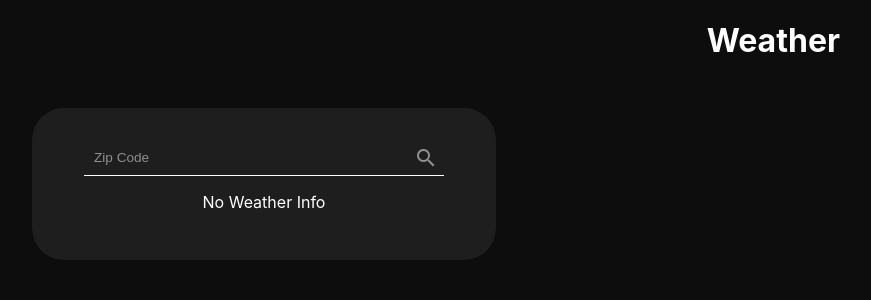
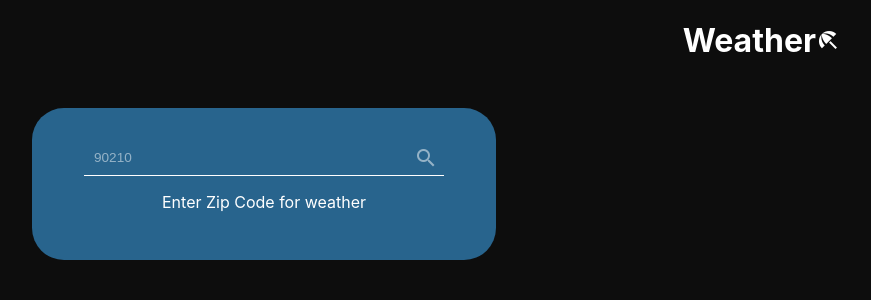
Before and after one commit to SJellen/weather, a React (Create React App) app: page / in a window 1280 px wide. Shown: the top 300 px of the page, without its empty margins (376-1247 px from the left). Built offline with nearby package versions, Linux system fonts and the light colour scheme; no server answers.

Commit message:
color layout

```diff
--- a/src/App.css
+++ b/src/App.css
@@ -1,6 +1,7 @@
 .App {
   text-align: center;
   color: white;
+
 }
 
 body {
--- a/src/App.js
+++ b/src/App.js
@@ -10,7 +10,7 @@ function App() {
 
   return (
     <div className="App">
-     <h1 className="title">Weather</h1>
+     <h1 className="title">Weather<span className="material-icons ">beach_access</span></h1>
     <Weather />
 
     </div>
--- a/src/Weather.js
+++ b/src/Weather.js
@@ -105,18 +105,31 @@ function Weather() {
       }
 
 
-
+            const weatherStyle = {
+                backgroundColor:
+                    weather.temp > 90 ? 'rgba(200,25,18, .5)' :
+                    weather.temp > 80 ? 'rgba(255,95,64,.5)' :
+                    weather.temp > 70 ? 'rgba(255,163,114, .5)' :
+                    weather.temp > 60 ? 'rgba(247,197,168, .5)' :
+                    weather.temp > 50 ? 'rgba(111,185,143, .5)' :
+                    weather.temp > 40 ? 'rgba(53,176,171, .5)' :
+                    weather.temp > 32 ? 'rgba(64,112,136,.5)' :
+                    weather.temp > 0 ? 'rgba(4,47,75, .5)' :
+                    weather.temp = 0 ? 'rgba(0,8,57, .5)' :
+                    weather.temp < 0 ? 'rgba(93,91,106, .5)' :
+                    'rgba(50,130,184, .75)'
+            }
 
 
 
     return (
-        <div className="weather">
+        <div className="weather" style={weatherStyle}>
                <div className="input-box">
 
                    <input
                        className="material-input"
                        type="text"
-                       placeholder="Zip Code"
+                       placeholder="90210"
                        onChange={handleSearch}
                        maxLength='5'
                        onKeyPress={(e) => e.key === 'Enter' ? getWeather() : null}
@@ -131,7 +144,7 @@ function Weather() {
                <p className="error">{isValidZip ? "" : "Invalid Zip Code"}</p>
                <div className="weather-box" >
                         {weather.name === null ? (
-                            <p >No Weather Info</p>
+                            <p >Enter Zip Code for weather</p>
                         ) : ""}
 
                    {weather.name !== null ? (
```
